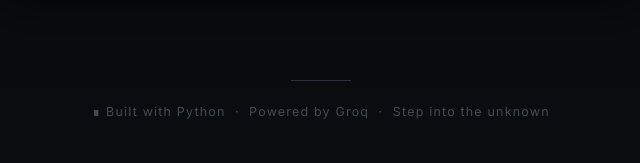
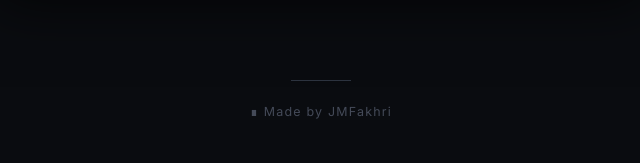
Before and after one commit to jamshidfakhri/Jmmath_solver, a Flask app: page / in a window 1280 px wide. Shown: the part 1209-1372 px from the top of the page, without its empty margins (319-959 px from the left). Run offline with Flask 3, Linux system fonts and the light colour scheme.

Commit message:
Update index.html

```diff
--- a/templates/index.html
+++ b/templates/index.html
@@ -167,7 +167,7 @@
 <footer>
   <div class="wrap">
     <div class="foot-line"></div>
-    <p>∎ Built with Python &nbsp;·&nbsp; Powered by Groq &nbsp;·&nbsp; Step into the unknown</p>
+    <p>∎ Made by JMFakhri</p>
   </div>
 </footer>
 
```
